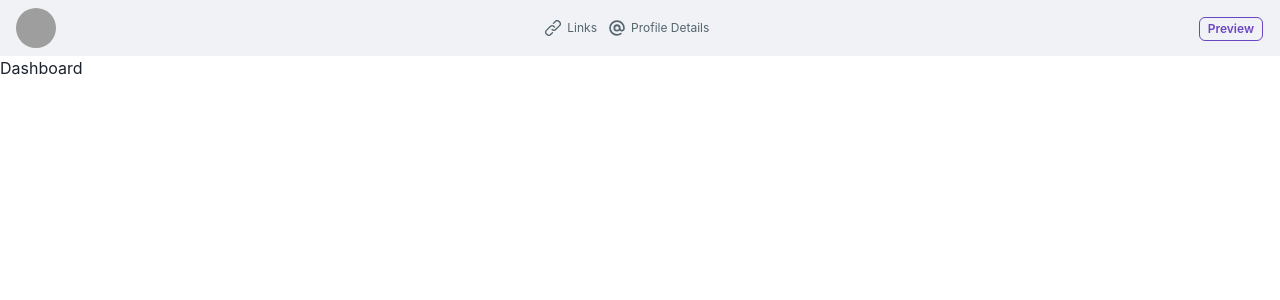
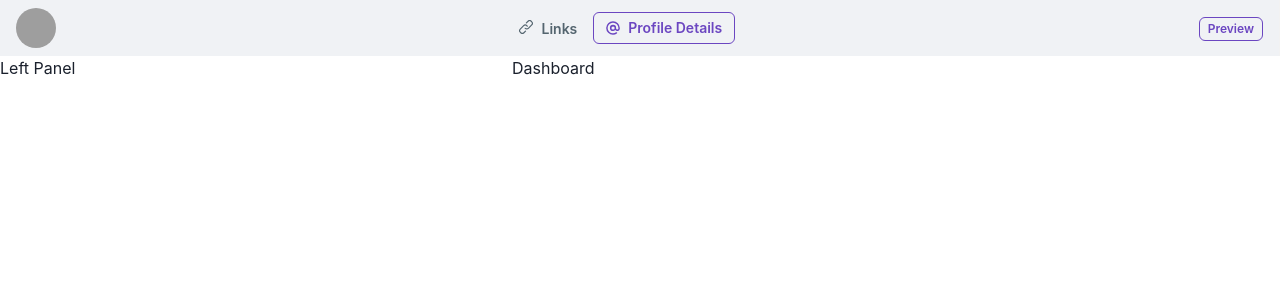
Before and after one commit to pasDamola/Link-Sharing-App, a React (Vite) app: page / in a window 1280 px wide. Shown: the top 300 px of the page. Built offline with nearby package versions, Linux system fonts and the light colour scheme; grey boxes are pictures that could not be loaded.

Commit message:
reordered navigattion to use the Button component

```diff
--- a/package.json
+++ b/package.json
@@ -28,6 +28,7 @@
     "eslint": "^8.44.0",
     "eslint-plugin-react-hooks": "^4.6.0",
     "eslint-plugin-react-refresh": "^0.4.1",
+    "react-icons": "^4.10.1",
     "typescript": "^5.0.2",
     "vite": "^4.4.0"
   }
--- /dev/null
+++ b/src/components/LeftPanel.tsx
@@ -0,0 +1,9 @@
+import { Box, Flex } from "@chakra-ui/react";
+
+export const LeftPanel = () => {
+  return (
+    <Flex w="40%">
+      <Box>Left Panel</Box>
+    </Flex>
+  );
+};
--- a/src/components/header.tsx
+++ b/src/components/header.tsx
@@ -1,13 +1,5 @@
 /* eslint-disable @typescript-eslint/no-unsafe-assignment */
-import {
-  Avatar,
-  Button,
-  Flex,
-  HStack,
-  Box,
-  Text,
-  Icon,
-} from "@chakra-ui/react";
+import { Avatar, Button, Flex, HStack } from "@chakra-ui/react";
 import { LinkIcon, AtSignIcon } from "@chakra-ui/icons";
 import { NavLink } from "react-router-dom";
 
@@ -27,48 +19,26 @@ export function Header() {
         name="Clara Fiona"
         src="https://images.unsplash.com/photo-1492633423870-43d1cd2775eb?ixlib=rb-4.0.3&ixid=MnwxMjA3fDB8MHxzZWFyY2h8MTR8fGJsYWNrJTIwZmVtYWxlJTIwaGVhZHNob3R8ZW58MHx8MHx8&auto=format&fit=crop&w=800&q=60"
       />
-      <HStack spacing="3">
-        {/* <NavLink to="/">
-          <Tag size="sm" variant="unstyled" colorScheme="purple">
-            <TagLeftIcon as={LinkIcon} />
-            <TagLabel>Links</TagLabel>
-          </Tag>
+      <HStack spacing={4}>
+        <NavLink to="/">
+          <Button
+            size="sm"
+            leftIcon={<LinkIcon />}
+            colorScheme="purple"
+            variant="unstyled"
+          >
+            Links
+          </Button>
         </NavLink>
         <NavLink to="/profile">
-          <Tag size="sm" variant="unstyled" colorScheme="purple">
-            <TagLeftIcon as={AtSignIcon} />
-            <TagLabel>Profile Details</TagLabel>
-          </Tag>
-        </NavLink> */}
-        <NavLink to="/">
-          <Box
-            _hover={{
-              background: "purple",
-              color: "white",
-              padding: "5px",
-              borderRadius: "5px",
-            }}
+          <Button
+            size="sm"
+            leftIcon={<AtSignIcon />}
+            colorScheme="purple"
+            variant="outline"
           >
-            <HStack spacing={1.5}>
-              <LinkIcon />
-              <Text fontSize="xs">Links</Text>
-            </HStack>
-          </Box>
-        </NavLink>
-        <NavLink to="/profile">
-          <Box
-            _hover={{
-              background: "purple",
-              color: "white",
-              padding: "5px",
-              borderRadius: "5px",
-            }}
-          >
-            <HStack spacing={1.5}>
-              <AtSignIcon />
-              <Text fontSize="xs">Profile Details</Text>
-            </HStack>
-          </Box>
+            Profile Details
+          </Button>
         </NavLink>
       </HStack>
       <NavLink to="/preview">
--- a/src/layout/RootLayout.tsx
+++ b/src/layout/RootLayout.tsx
@@ -1,11 +1,18 @@
+import { Flex } from "@chakra-ui/react";
 import { Outlet } from "react-router-dom";
-import { Header } from "../components/header";
+import { Header } from "../components/Header";
+import { LeftPanel } from "../components/LeftPanel";
 
 const RootLayout = () => {
   return (
     <>
-      <Header />
-      <Outlet />
+      <Flex direction="column">
+        <Header />
+        <Flex>
+          <LeftPanel />
+          <Outlet />
+        </Flex>
+      </Flex>
     </>
   );
 };
--- a/src/pages/Dashboard.tsx
+++ b/src/pages/Dashboard.tsx
@@ -1,5 +1,7 @@
+import { Flex } from "@chakra-ui/react";
+
 const Dashboard = () => {
-  return <div>Dashboard</div>;
+  return <Flex w="60%">Dashboard</Flex>;
 };
 
 export default Dashboard;
--- a/src/pages/Profile.tsx
+++ b/src/pages/Profile.tsx
@@ -1,5 +1,7 @@
+import { Flex } from "@chakra-ui/react";
+
 const Profile = () => {
-  return <div>Profile</div>;
+  return <Flex w="60%">Profile</Flex>;
 };
 
 export default Profile;
```
Also changed, not shown: 1 other file (tests, documents, lock files or other folders).
